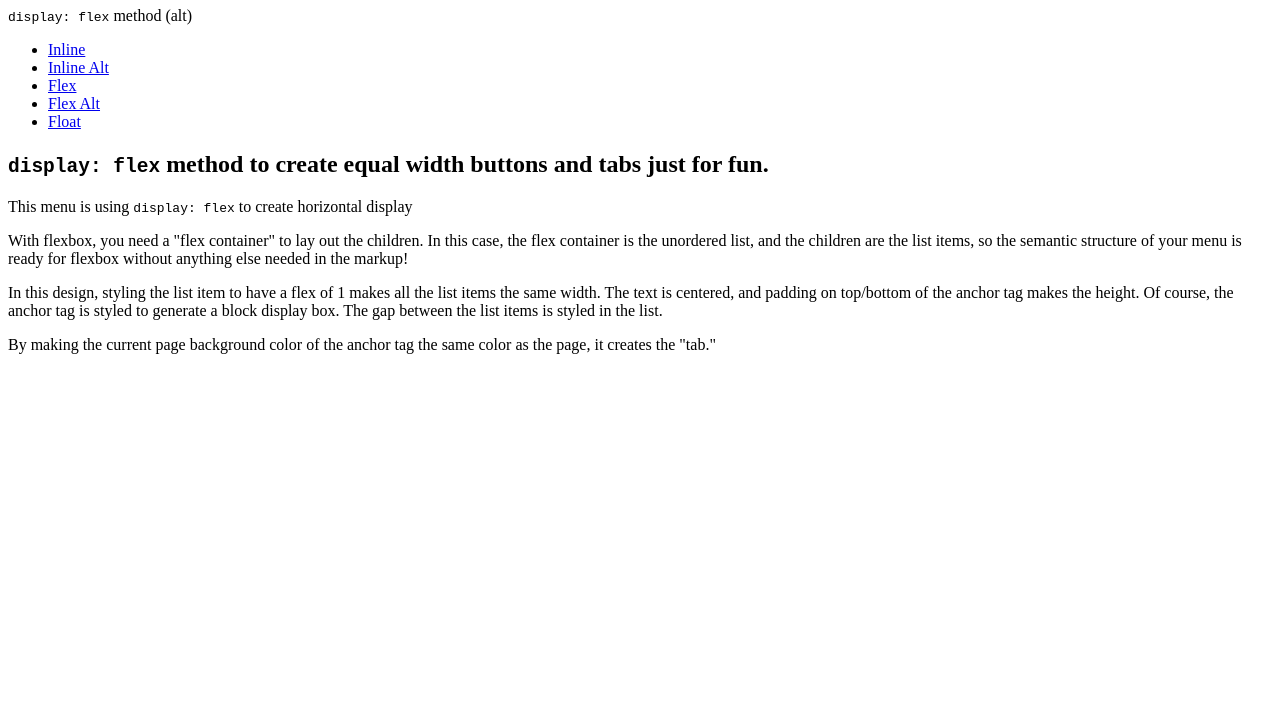
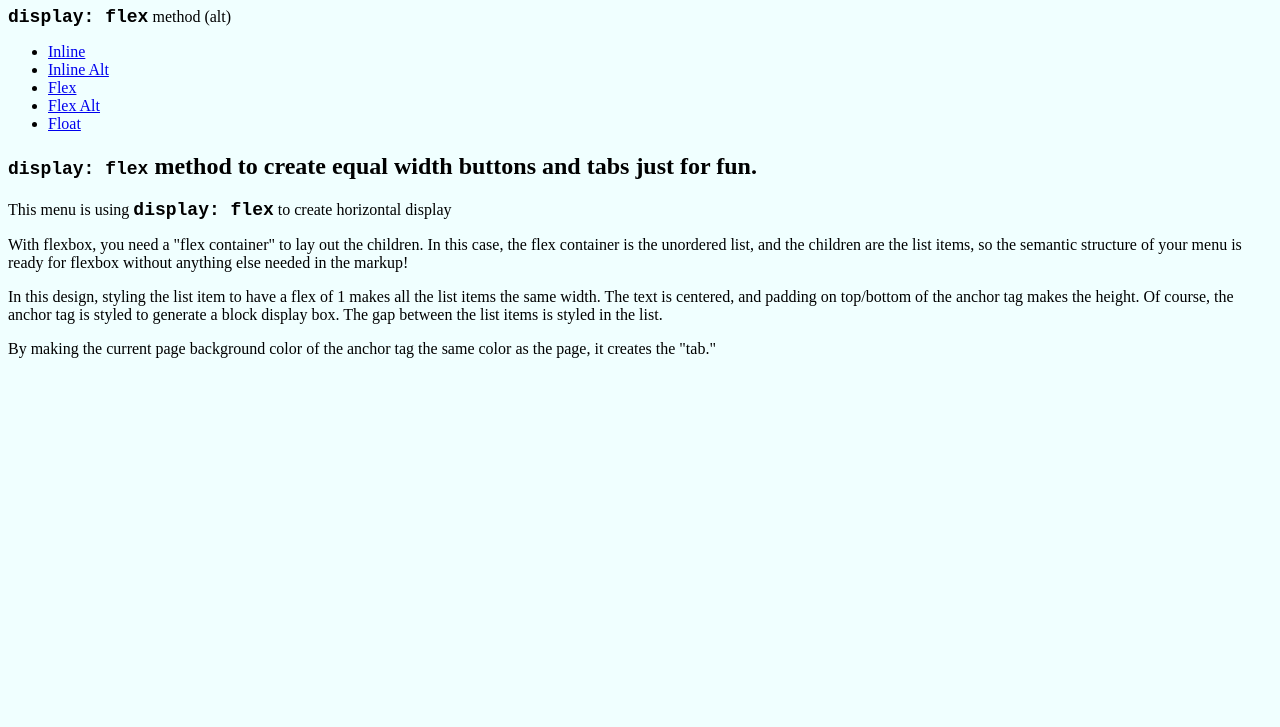
Before and after one commit to pchanhdara79/CSS_EX7, a plain HTML site: page page2.html in a window 1280 px wide. Shown: the part 73-800 px from the top of the page. Drawn offline with Linux system fonts and the light colour scheme.

Commit message:
link to page2.css

```diff
--- a/page2.html
+++ b/page2.html
@@ -5,7 +5,7 @@
 	<meta charset="utf-8" />
 	<meta name="viewport" content="width=device-width, initial-scale=1.0">
 	<title>Styling Links: Horizontal Menus (flexbox)</title>
-	<link href="styles.css" rel="stylesheet" type="text/css">
+	<link href="page2.css" rel="stylesheet" type="text/css">
 </head>
 
 <body>
```
